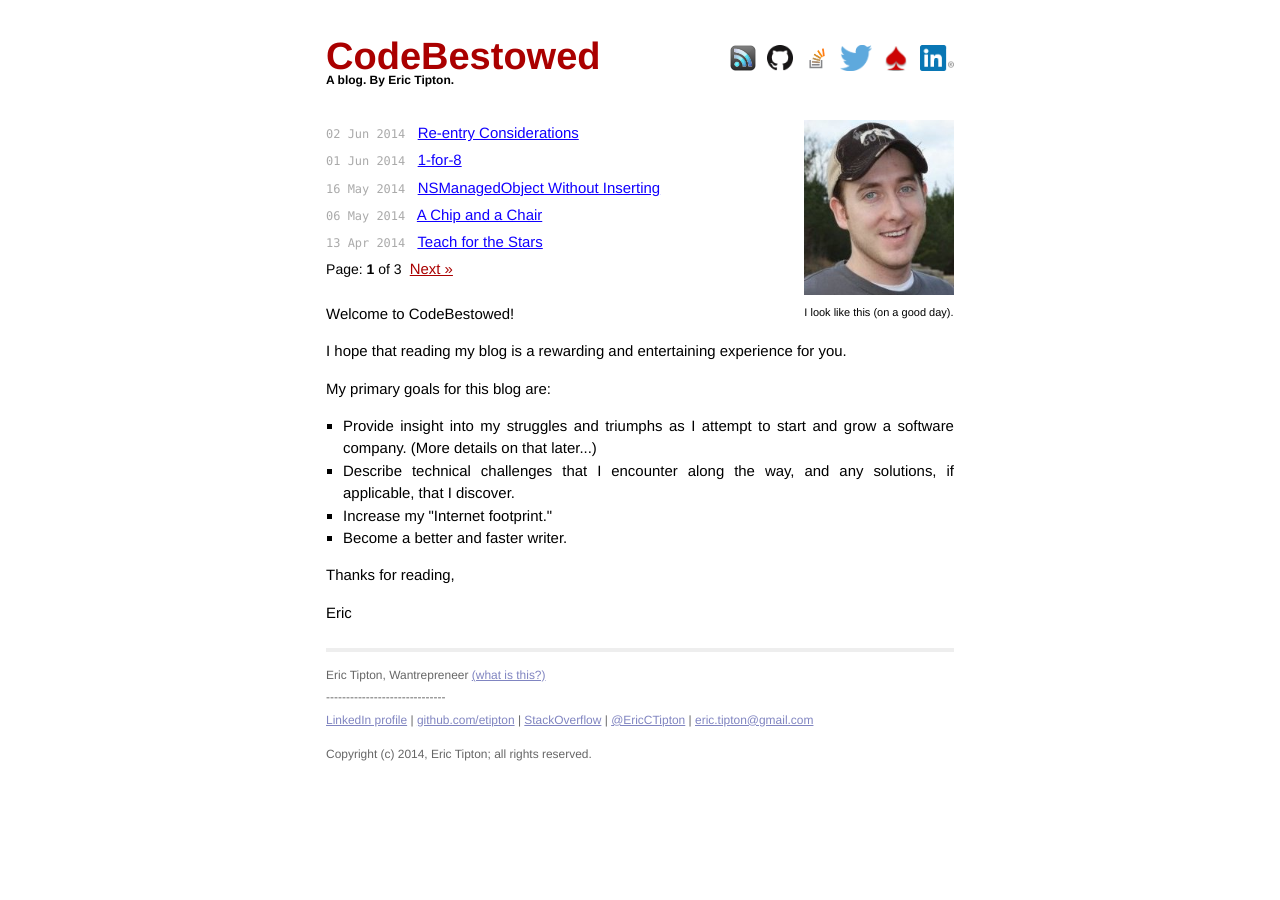
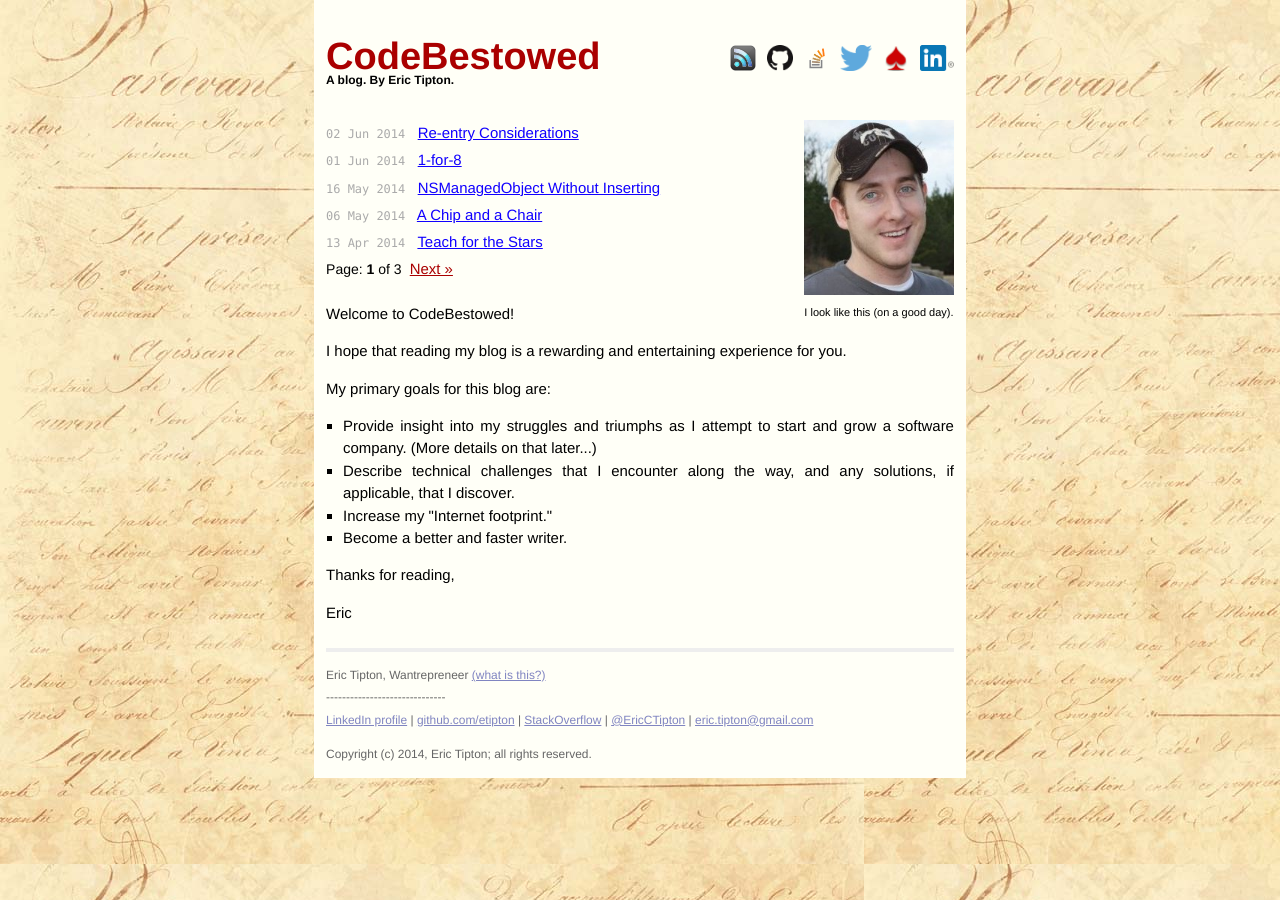
Before and after one commit to etipton/etipton.github.io, a Jekyll site: the page built from index.html, in a window 1280 px wide. Built offline with Jekyll 4.4.1, drawn with Linux system fonts in a browser that asks for light colours; nearby versions of some CDN libraries; Markdown is read by kramdown in place of the engine named in the settings; the list of posts is cut into pages by our own code.

Commit message:
add background image

```diff
--- a/css/main.css
+++ b/css/main.css
@@ -13,7 +13,7 @@
 html, body { height: 100%; }
 
 body {
-  background-color: #FFF;
+  background-image: url('/images/background.jpg');
   font: 13.34px Helvetica, Arial, sans-serif;
   font-size: small;
   text-align: center;
@@ -93,6 +93,7 @@ a:visited { color: #666; }
   margin: 0 auto 0;
   line-height: 1.5em;
   padding: 3em 12px 12px 12px;
+  background-color: #FFFFF7;
 }
 
 .header a {
```
Also changed, not shown: images/background.jpg (added).
